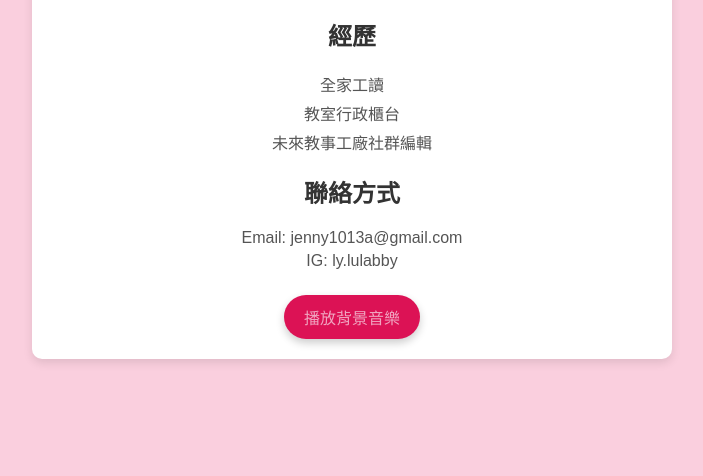
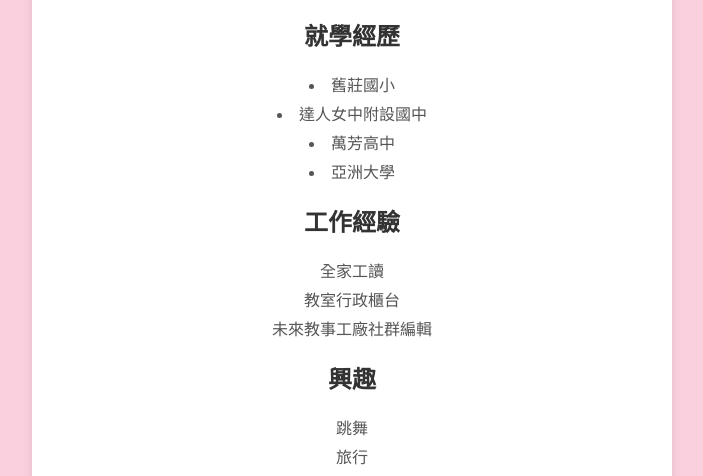
Before and after one commit to jenny1013a-netizen/my-resume, a plain HTML site: page resume.html in a window 1280 px wide. Shown: the part 322-798 px from the top of the page, without its empty margins (288-991 px from the left). Drawn offline with Linux system fonts and the light colour scheme.

Commit message:
新增履歷表

```diff
--- a/resume.html
+++ b/resume.html
@@ -12,11 +12,24 @@
     <h1>鄭貴綸</h1>
     <p>亞洲大學 - 第二學年</p>
     <p>學號: 113024023</p>
-    <h2>經歷</h2>
+    <h2>就學經歷</h2>
+    </ul>
+    <li>舊莊國小</li>
+    <li>達人女中附設國中</li>
+    <li>萬芳高中</li>
+    <li>亞洲大學</li>
+    </ul>
+    <h2>工作經驗</h2>
     <ul>
       <li>全家工讀</li>
       <li>教室行政櫃台</li>
       <li>未來教事工廠社群編輯</li>
+    </ul>
+    <h2>興趣</h2>
+    <ul>
+      <li>跳舞</li>
+      <li>旅行</li>
+      <li>攝影</li>
     </ul>
     <h2>聯絡方式</h2>
     <p>Email: jenny1013a@gmail.com</p>
```
